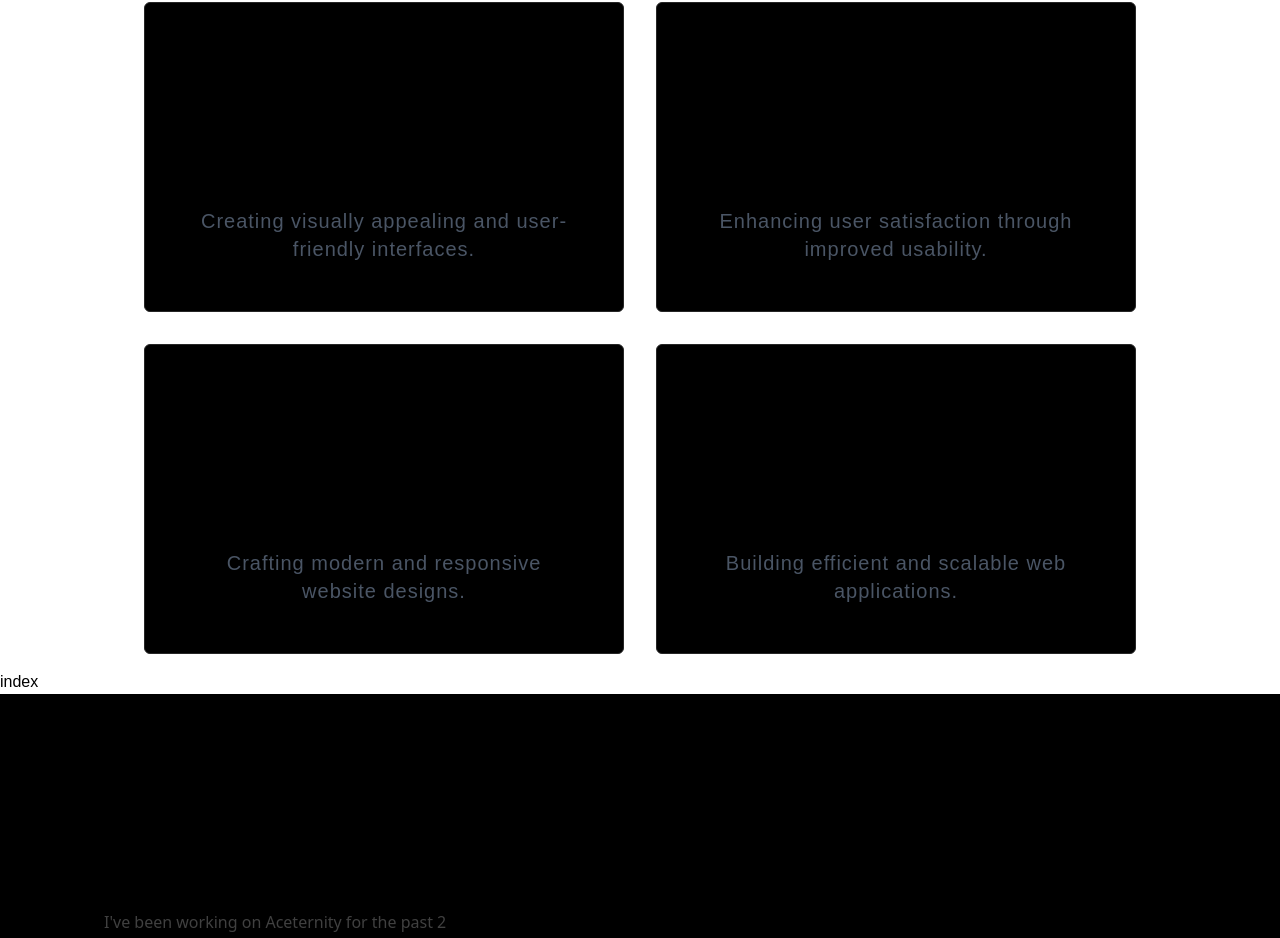
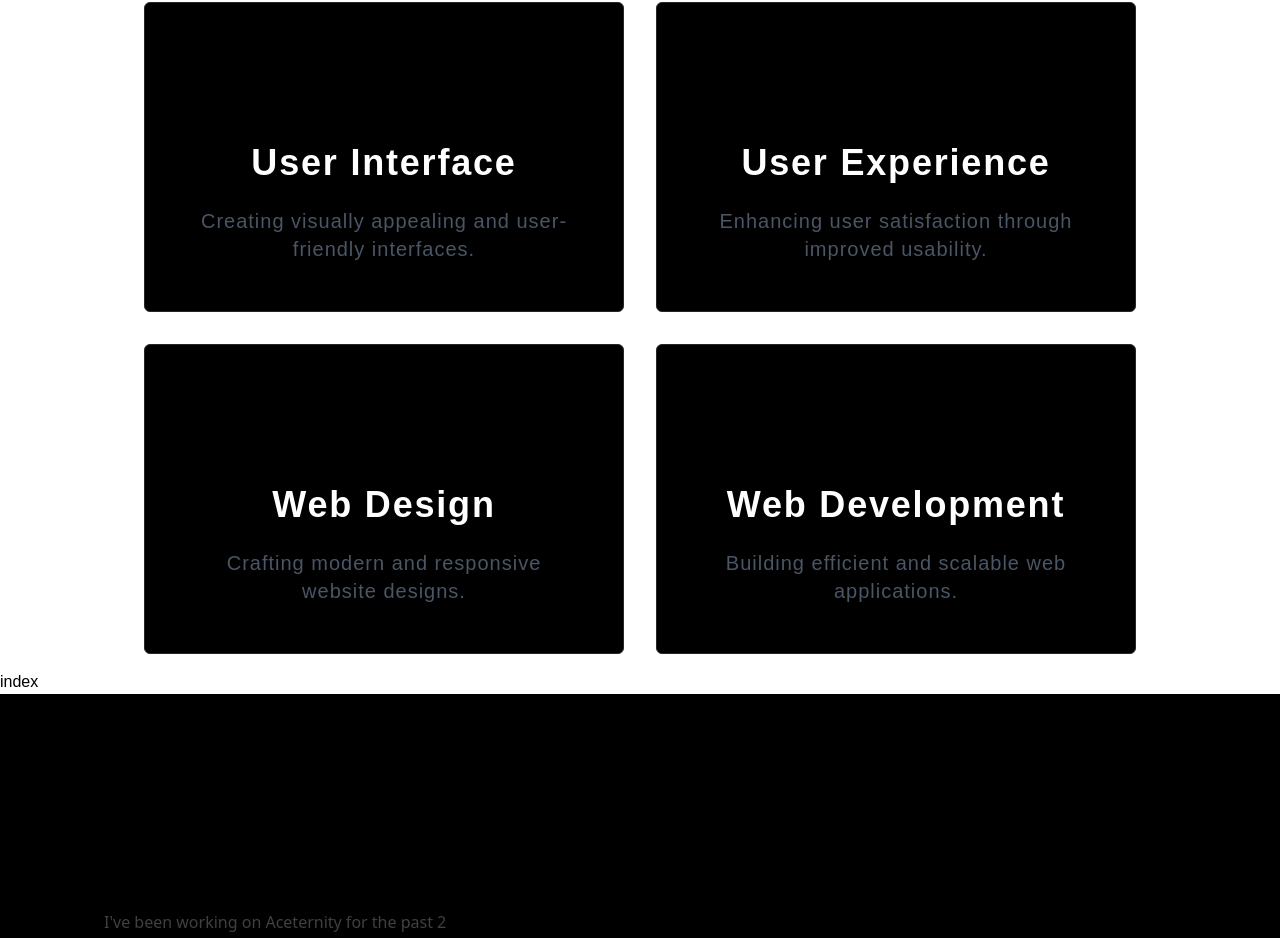
Before and after one commit to mikol-ux/update-portfolio, a Next.js app: page / in a window 1280 px wide. Shown: the part 1792-2730 px from the top of the page. Built offline with nearby package versions, Linux system fonts and the light colour scheme.

Commit message:
fourth commit

```diff
--- a/app/components/Servicecard/Card.tsx
+++ b/app/components/Servicecard/Card.tsx
@@ -15,10 +15,10 @@ export default function ServiceCard({
             alt={service.title}
             width={60}
             height={60}
-            className="filter dark:invert"
+            className="dark:invert"
           />
         </div>
-        <h3 className="con-text-xl font-semibold text-black dark:text-white mb-2 text-center">
+        <h3 className="con-text-xl font-semibold text-white mb-2 text-center">
           {service.title}
         </h3>
         <p className="con-text-lg text-gray-600 dark:text-gray-400 text-center">
```
